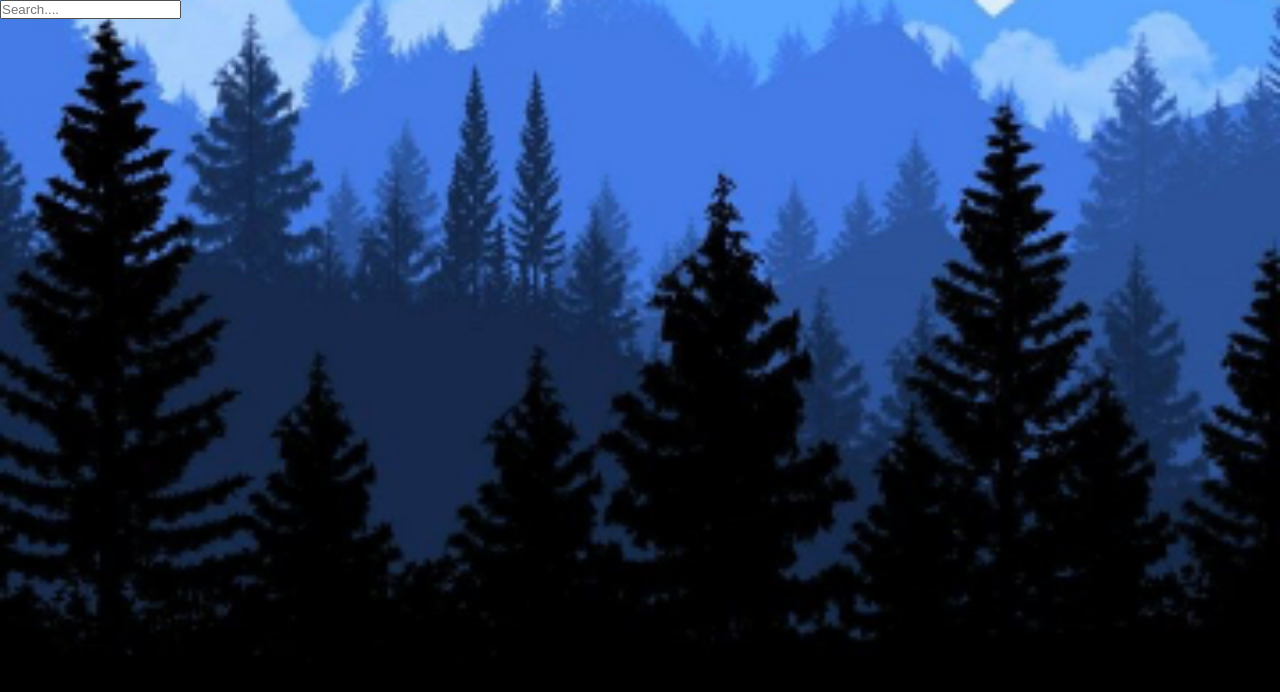
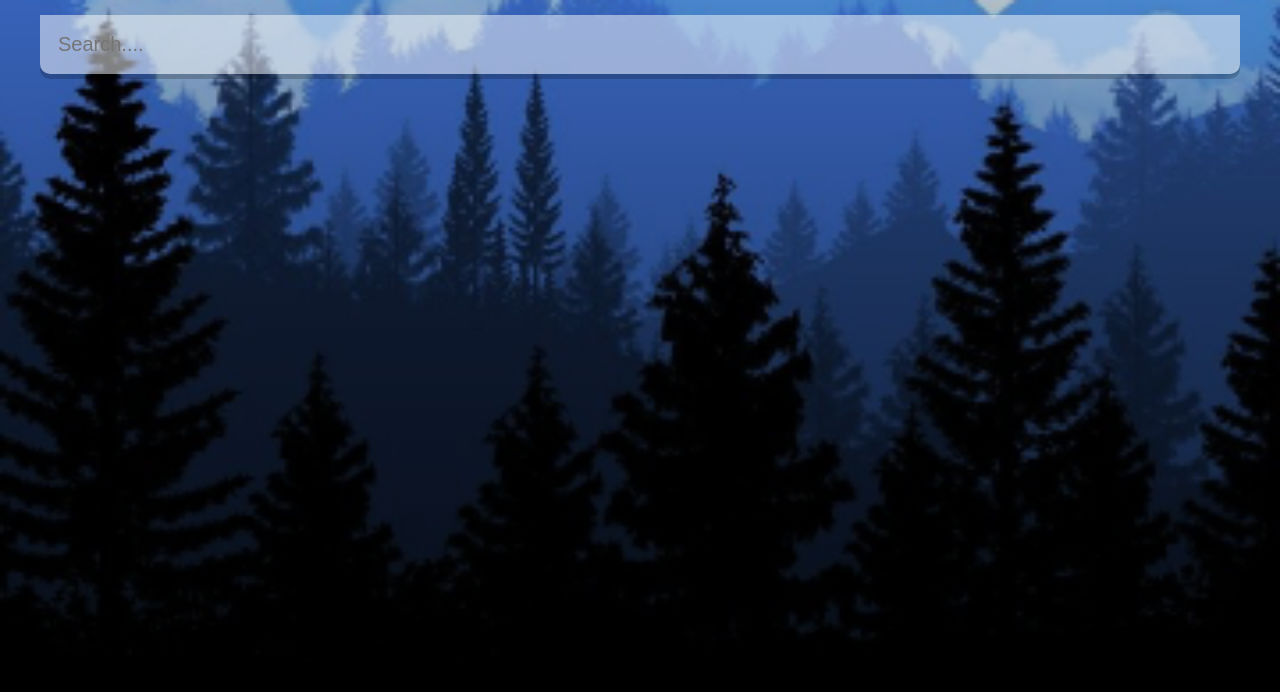
Before and after one commit to Axhar85/weather-react, a React (Create React App) app: page / in a window 1280 px wide. Shown: the top 692 px of the page. Built offline with nearby package versions, Linux system fonts and the light colour scheme.

Commit message:
font and designes created

```diff
--- a/src/index.css
+++ b/src/index.css
@@ -21,4 +21,39 @@
 
 main {
   min-height: 100vh;
+  background-image: linear-gradient(to bottom, rgba(0,0,0,0.2), rgba(0,0,0,0.75));
+  padding: 40px;
 }
+
+.search-box {
+  width: 100%;
+  margin: 0 0 75px;
+}
+
+.search-box .search-bar {
+  display: block;
+  width: 100%;
+  padding: 18px;
+
+  appearance: none;
+  background: none;
+  border: none;
+  outline: none;
+
+  background-color: rgba(255, 255, 255, 0.5);
+  border-radius: 0 0 10px 10px;
+  margin-top: -25px;
+
+  box-shadow: 0px 5px rgba(0,0,0,0.2);
+
+  color: #313131;
+  font-size: 20px;
+
+  transition: 0.4 ease;
+
+}
+
+.search-box .search-bar:focus {
+  background-color: rgba(255, 255, 255, 0.75);
+
+}
```
